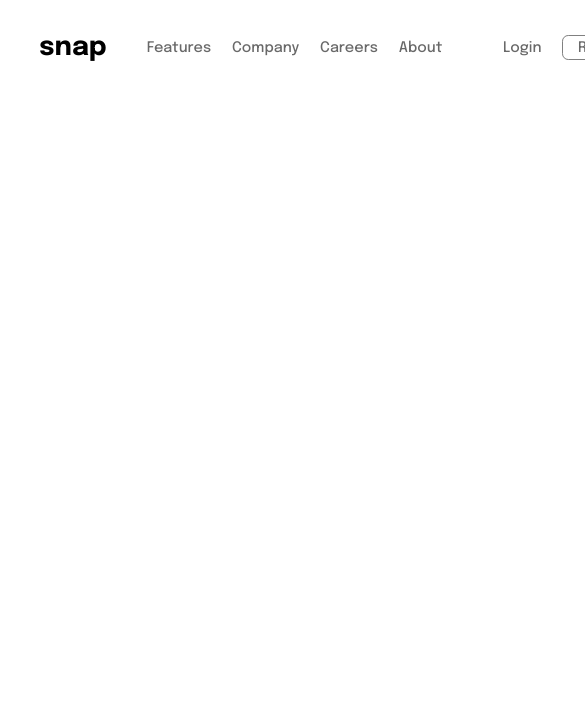
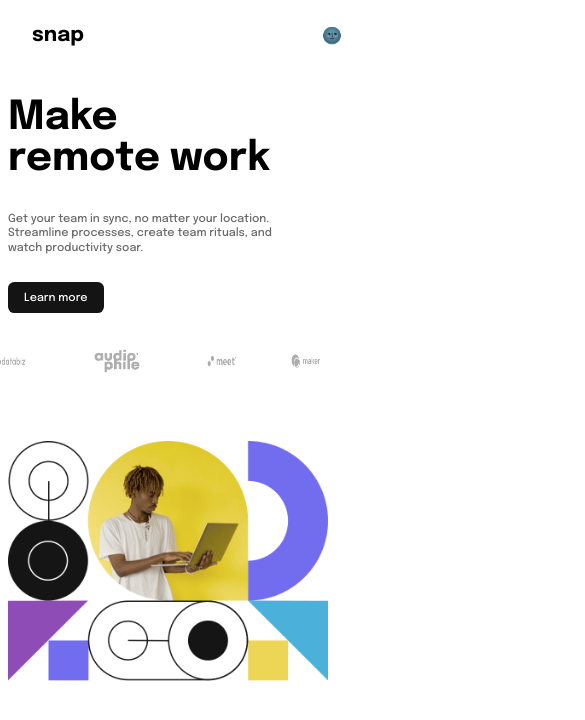
Before and after one commit to ankurinfoniti/css-project-practice, a plain HTML site: page remote-work-layout/index.html in a window 390 px wide. Shown: the top 720 px of the page, 585 px wide, since content can reach past the window. Drawn offline with Linux system fonts and the light colour scheme.

Commit message:
main area of site

```diff
--- a/remote-work-layout/index.html
+++ b/remote-work-layout/index.html
@@ -27,5 +27,26 @@
       </ul>
       <p class="mobile-nav">🌚</p>
     </nav>
+    <main>
+      <section id="text-side">
+        <h1>Make <br />remote work</h1>
+        <p>
+          Get your team in sync, no matter your location. Streamline processes,
+          create team rituals, and watch productivity soar.
+        </p>
+        <button>Learn more</button>
+        <div class="clients-logos">
+          <img src="./assets/images/client-databiz.png" />
+          <img src="./assets/images/client-audiophile.png" />
+          <img src="./assets/images/client-meet.png" />
+          <img src="./assets/images/client-maker.png" />
+        </div>
+      </section>
+      <section id="img-side">
+        <!-- <img src="./assets/images/image-hero-desktop.png" /> -->
+        <img class="desktop-img" src="./assets/images/image-hero-desktop.png" />
+        <img class="mobile-img" src="./assets/images/image-hero-mobile.png" />
+      </section>
+    </main>
   </body>
 </html>
--- a/remote-work-layout/style.css
+++ b/remote-work-layout/style.css
@@ -43,3 +43,148 @@ nav {
   padding: 0.2rem 0.7rem;
   border-radius: 0.3rem;
 }
+
+/* Client Logos */
+.clients-logos {
+  margin-top: 1rem;
+  margin-left: -2rem;
+  display: flex;
+  width: 10rem;
+}
+
+.clients-logos img {
+  width: 8rem;
+  margin-right: -3rem;
+}
+
+.clients-logos img:nth-child(2) {
+  width: 7rem;
+}
+
+/* Main */
+main {
+  display: grid;
+  grid-template-columns: repeat(2, 1fr);
+  height: 70vh;
+  align-items: center;
+  justify-content: center;
+  margin-left: 8rem;
+}
+
+/* Images */
+.desktop-img {
+  display: block;
+}
+.mobile-img {
+  display: none;
+}
+
+main h1 {
+  font-size: 3rem;
+}
+
+main p {
+  font-size: 0.7rem;
+  width: 18rem;
+  color: hsl(0, 0%, 41%);
+  line-height: 0.9rem;
+}
+
+main button {
+  background-color: hsl(0, 0%, 8%);
+  color: #fff;
+  border: none;
+  font-size: 0.7rem;
+  padding: 0.6rem 1rem;
+  border-radius: 0.4rem;
+  margin-top: 1rem;
+}
+
+#text-side {
+  margin-top: 3rem;
+}
+
+#img-side img {
+  width: 20rem;
+}
+
+/* Responsive */
+@media (min-width: 300px) and (max-width: 480px) {
+  * {
+    font-size: 1rem;
+  }
+
+  body {
+    height: 100vh;
+    width: 100vw;
+    overflow-y: hidden;
+    overflow-x: hidden;
+  }
+
+  nav {
+    margin: 0 1.5rem 0 1.5rem;
+  }
+
+  nav ul {
+    display: none;
+  }
+
+  .mobile-nav {
+    display: block;
+    margin-right: 2rem;
+  }
+
+  main {
+    display: grid;
+    grid-template-columns: 100%;
+    margin: -3rem auto 0 auto;
+  }
+
+  /* Clients logos */
+  .clients-logos {
+    margin-top: 2rem;
+  }
+
+  .clients-logos img {
+    width: 30rem;
+  }
+
+  .clients-logos {
+    margin-top: 1rem;
+    display: flex;
+  }
+
+  .clients-logos img:nth-child(2) {
+    width: 7rem;
+  }
+
+  /* Images */
+  .desktop-img {
+    display: none;
+  }
+  .mobile-img {
+    display: block;
+    margin-top: 3rem;
+  }
+
+  .cta-btns,
+  .menu-items {
+    display: none;
+  }
+
+  main h1 {
+    font-size: 2.5rem;
+  }
+
+  /* Client Logos */
+  .clients-logos img {
+    width: 4.5rem;
+    margin-right: 0.8rem;
+  }
+
+  .attribution {
+    width: 13rem;
+    margin: 10rem auto 0 auto;
+    text-align: center;
+  }
+}
```
Also changed, not shown: remote-work-layout/assets/images/client-audiophile.png (renamed from remote-work-layout/asset/client-audiophile.png), remote-work-layout/assets/images/client-databiz.png (renamed from remote-work-layout/asset/client-databiz.png), remote-work-layout/assets/images/client-maker.png (renamed from remote-work-layout/asset/client-maker.png), remote-work-layout/assets/images/client-meet.png (renamed from remote-work-layout/asset/client-meet.png), remote-work-layout/assets/images/image-hero-desktop.png (renamed from remote-work-layout/asset/image-hero-desktop.png), remote-work-layout/assets/images/image-hero-mobile.png (renamed from remote-work-layout/asset/image-hero-mobile.png).
